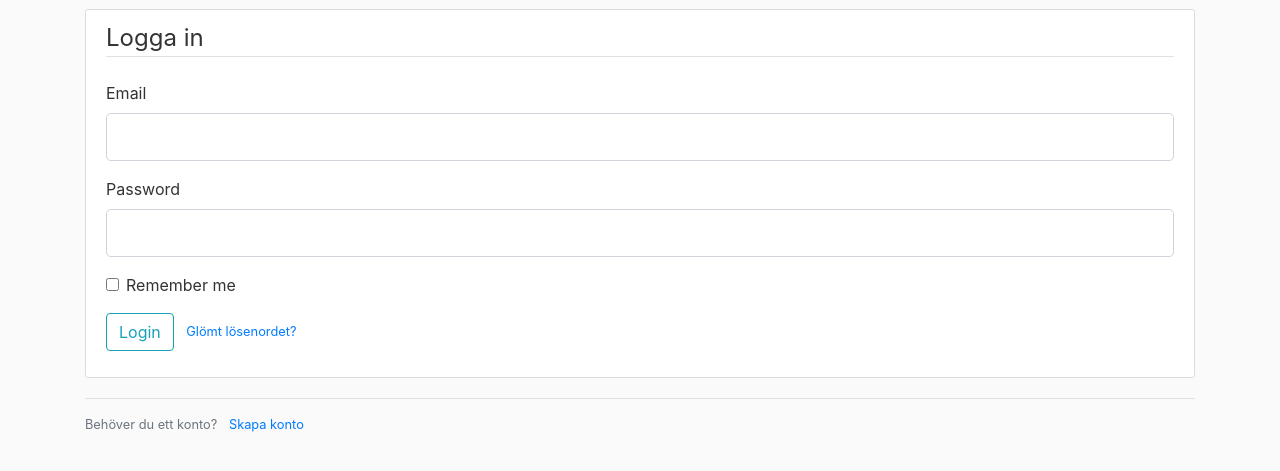
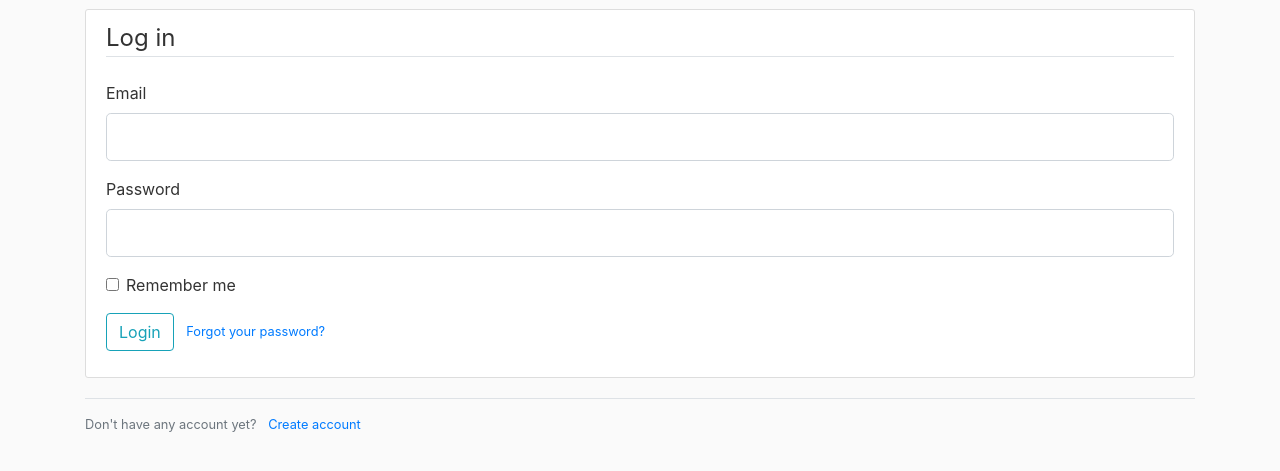
Before and after one commit to Netty2/racefox, a Flask app: page /login in a window 1280 px wide. Shown: the part 71-542 px from the top of the page. Run offline with Flask 2, Linux system fonts and the light colour scheme; some libraries are stand-ins or nearby versions.

Commit message:
Changed stuff to english

```diff
--- a/app/forms.py
+++ b/app/forms.py
@@ -14,7 +14,7 @@ class RegistrationForm(FlaskForm):
 	def validate_email(self, email):
 		email = User.query.filter_by(email=email.data).first()
 		if email:
-			raise ValidationError('The email already exists. Choose another one.')
+			raise ValidationError('This email is already registered.')
 
 # Form som används för att ta emot input när en användare loggar in
 class LoginForm(FlaskForm):
--- a/app/routes.py
+++ b/app/routes.py
@@ -36,7 +36,7 @@ def register():
 		db.session.add(user)	# SQLAlchemy kommando för att adda objektet
 		db.session.commit() 	# commitar till databasen
 
-		flash('Account created for {form.email.data} You can now login!', 'success')		# Givet att allt ovan fungerar så kommer en grön ('success') banner upp i toppen av sidan och konfirmerar att det gick
+		flash('Account created for ' + form.email.data +'. You can now login!', 'success')		# Givet att allt ovan fungerar så kommer en grön ('success') banner upp i toppen av sidan och konfirmerar att det gick
 		return redirect(url_for('login'))												# För att samtidigt redirecta dig till login-sidan (url_for är en modul importerad från flask)
 	return render_template('register.html', title='Register', form=form) # Om ingen är inloggad så renderas register.html tillsammans med RegistrationForm som hanterar registreringstrafiken
 
@@ -55,7 +55,7 @@ def login():
 			flash('Welcome, you are logged in as ' + user.email, 'success')		# Grön banner som säger att det gick bra
 			return redirect(next_page) if next_page else redirect(url_for('home'))	# Redirect till första-sidan om du inte försökt komma in på någonting annat innan
 		else:
-			flash('Email eller lösenord är felaktigt, försök igen', 'danger')		# Fungerar det inte, så kommer det istället upp en röd ('danger') banner med text
+			flash('Invalid email or password, please try again.', 'danger')		# Fungerar det inte, så kommer det istället upp en röd ('danger') banner med text
 	return render_template('login.html', title='Login', form=form)					# Renderar login.html och skickar in formen
 
 
@@ -100,7 +100,7 @@ def reset_request():
 def send_reset_email(user):
 	token = user.get_reset_token() # Skapar en unik "token" mha av User-objektet, googla detta för att få klarthet. Utan parameter så blir default livslängd 30min
 	msg = Message('Password Reset Request', # Mail-funktion från flask_mail
-		sender='noreply@ONONAB.com',
+		sender='racefoxtest@gmail.com',
 		recipients=[user.email])			# Mottagaren av mailet ska vara den mail som är angiven och finns i databasen
 	# Nedanstående är själva mailet som mottagaren kommer att få från ONONABtest@gmail.com som det ser ut nu
 	msg.body = f'''Press the link to restore your password:
--- a/app/templates/account.html
+++ b/app/templates/account.html
@@ -3,13 +3,13 @@
 	<div class="content-section">
 	  <div class="media">
 	    <div class="media-body">
-	      <p class="text-secondary">Inloggad som {{ current_user.email }}</p>
+	      <p class="text-secondary">Logged in as {{ current_user.email }}</p>
 	    </div>
 	  </div>
 		<form method="POST" action="">
 			{{ form.hidden_tag() }}
 			<fieldset class="form-group">
-				<legend class="border-bottom mb-4">Uppdatera lösenord</legend>
+				<legend class="border-bottom mb-4">Update password</legend>
 				<div class="form-group">
 					{{ form.old_password.label(class="form-control-label") }}
 					{% if form.old_password.errors %}
--- a/app/templates/home.html
+++ b/app/templates/home.html
@@ -21,7 +21,7 @@ div.transbox {
 </style>
 
 {% if current_user.is_authenticated == false %}
-	<div class="transbox"><center><h1 style="margin-top: 330px"><a href="{{ url_for('login') }}">Logga in</a> för att kunna använda tjänsten</h1></center></div>
+	<div class="transbox"><center><h1 style="margin-top: 330px"><a href="{{ url_for('login') }}">Log in</a> to use the service</h1></center></div>
 {% endif %}
 
 
--- a/app/templates/login.html
+++ b/app/templates/login.html
@@ -4,7 +4,7 @@
 	<form method="POST" action="">
 		{{ form.hidden_tag() }}
 		<fieldset class="form-group">
-			<legend class="border-bottom mb-4">Logga in</legend>
+			<legend class="border-bottom mb-4">Log in</legend>
 			<div class="form-group">
 				{{ form.email.label(class="form-control-label") }}
 				{% if form.email.errors %}
@@ -39,14 +39,14 @@
 		<div class="form-group">
 			{{ form.submit(class ="btn btn-outline-info") }}
 					<small class="text-muted ml-2">
-			<a href="{{ url_for('reset_request') }}">Glömt lösenordet?</a>
+			<a href="{{ url_for('reset_request') }}">Forgot your password?</a>
 		</small>
 		</div>
 	</form>
 </div>
 <div class="border-top pt-3">
 	<small class="text-muted">
-		Behöver du ett konto? <a class="ml-2" href="{{ url_for('register') }}">Skapa konto</a>
+		Don't have any account yet? <a class="ml-2" href="{{ url_for('register') }}">Create account</a>
 	</small>
 </div>
 {% endblock content%}
--- a/app/templates/reset_request.html
+++ b/app/templates/reset_request.html
@@ -4,7 +4,7 @@
 	<form method="POST" action="">
 		{{ form.hidden_tag() }}
 		<fieldset class="form-group">
-			<legend class="border-bottom mb-4">Återställ lösenord</legend>
+			<legend class="border-bottom mb-4">Reset password</legend>
 			<div class="form-group">
 				{{ form.email.label(class="form-control-label") }}
 				{% if form.email.errors %}
--- a/app/templates/reset_token.html
+++ b/app/templates/reset_token.html
@@ -4,7 +4,7 @@
 	<form method="POST" action="">
 		{{ form.hidden_tag() }}
 		<fieldset class="form-group">
-			<legend class="border-bottom mb-4">Återställ lösenord</legend>
+			<legend class="border-bottom mb-4">Reset passweord</legend>
 			<div class="form-group">
 				{{ form.password.label(class="form-control-label") }}
 				{% if form.password.errors %}
```
Also changed, not shown: app/site.db.
